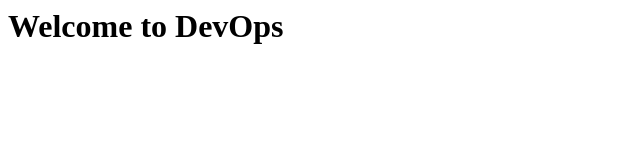
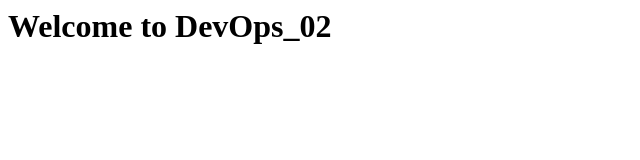
Before and after one commit to amleshk66/devapp, a plain HTML site: page index.html in a window 1280 px wide. Shown: the full height of the page, 0-640 px from the left. Drawn offline with Linux system fonts and the light colour scheme.

Commit message:
Welcom DevOps_02

```diff
--- a/index.html
+++ b/index.html
@@ -2,6 +2,6 @@
 <html>
 <title> Jenkins CI/CD Pipeline Project </title>
 <body>
-<h1> Welcome to DevOps </h1>
+<h1> Welcome to DevOps_02 </h1>
 </body>
 </html>
```
